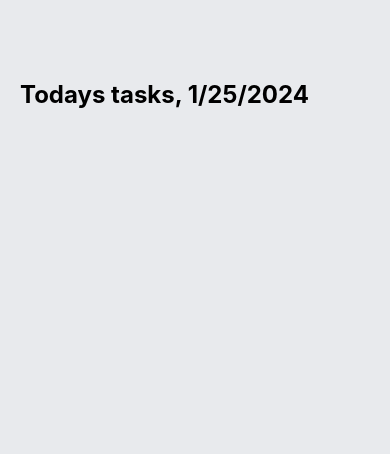
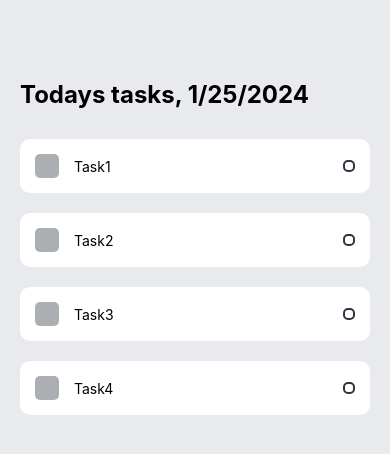
Before and after one commit to pnotisdev/reactNativeTodoList, a React Native app: screen / in a window 390 px wide. Shown: the top 454 px of the page. Built offline with nearby package versions, Linux system fonts and the light colour scheme.

Commit message:
Added tasks and design, hower you cant write own tasks yet
To be continued

```diff
--- a/App.js
+++ b/App.js
@@ -1,6 +1,6 @@
-import { StatusBar } from 'expo-status-bar';
+import React from 'react';
 import { StyleSheet, Text, View } from 'react-native';
-
+import Task from './components/Task';
 
 export default function App() {
     const currentDate = new Date();
@@ -9,7 +9,12 @@
     <View style={styles.container}>
       <View style={styles.tasksWrapper}>
         <Text style={styles.sectionTitle}>Todays tasks, {formattedDate}</Text>
-        <View style={styles.items}></View>
+        <View style={styles.items}>
+          <Task text={'Task1'} />
+          <Task text={'Task2'} />
+          <Task text={'Task3'} />
+          <Task text={'Task4'} />
+        </View>
       </View>
     </View>
   );
@@ -28,5 +33,7 @@
     fontSize: 24,
     fontWeight: 'bold',
   },
-  items: {},
+  items: {
+    marginTop:30
+  },
 });
--- /dev/null
+++ b/components/Task.js
@@ -0,0 +1,51 @@
+import React from 'react';
+import { View, Text, StyleSheet} from 'react-native';
+
+const Task = (props) => {
+    return (
+        <View style={styles.item}>
+            <View style={styles.itemLeft}>
+                <View style={styles.square}></View>
+                <Text style={styles.itemText}>{props.text}</Text>
+            </View>
+            <View style={styles.circular}></View>
+        </View>
+    )
+}
+
+const styles = StyleSheet.create({
+    item:{
+        backgroundColor: '#FFF',
+        padding:15,
+        borderRadius:10,
+        flexDirection: 'row',
+        alignItems: 'center',
+        justifyContent: 'space-between',
+        marginBottom: 20
+    },
+    itemLeft:{
+        flexDirection: 'row',
+        alignItems: 'center',
+        flexWrap: 'wrap',
+    },
+    square:{
+        width:24,
+        height:24,
+        backgroundColor: '#2e3440',
+        opacity:0.4,
+        borderRadius:5,
+        marginRight: 15,
+    },
+    itemText:{
+        maxWidth:'80%',
+
+    },
+    circular:{
+        width:12,
+        height:12,
+        borderWidth: 2,
+        borderRadius:5,
+        borderColor: '#2e3440',
+    },
+})
+export default Task;
```
